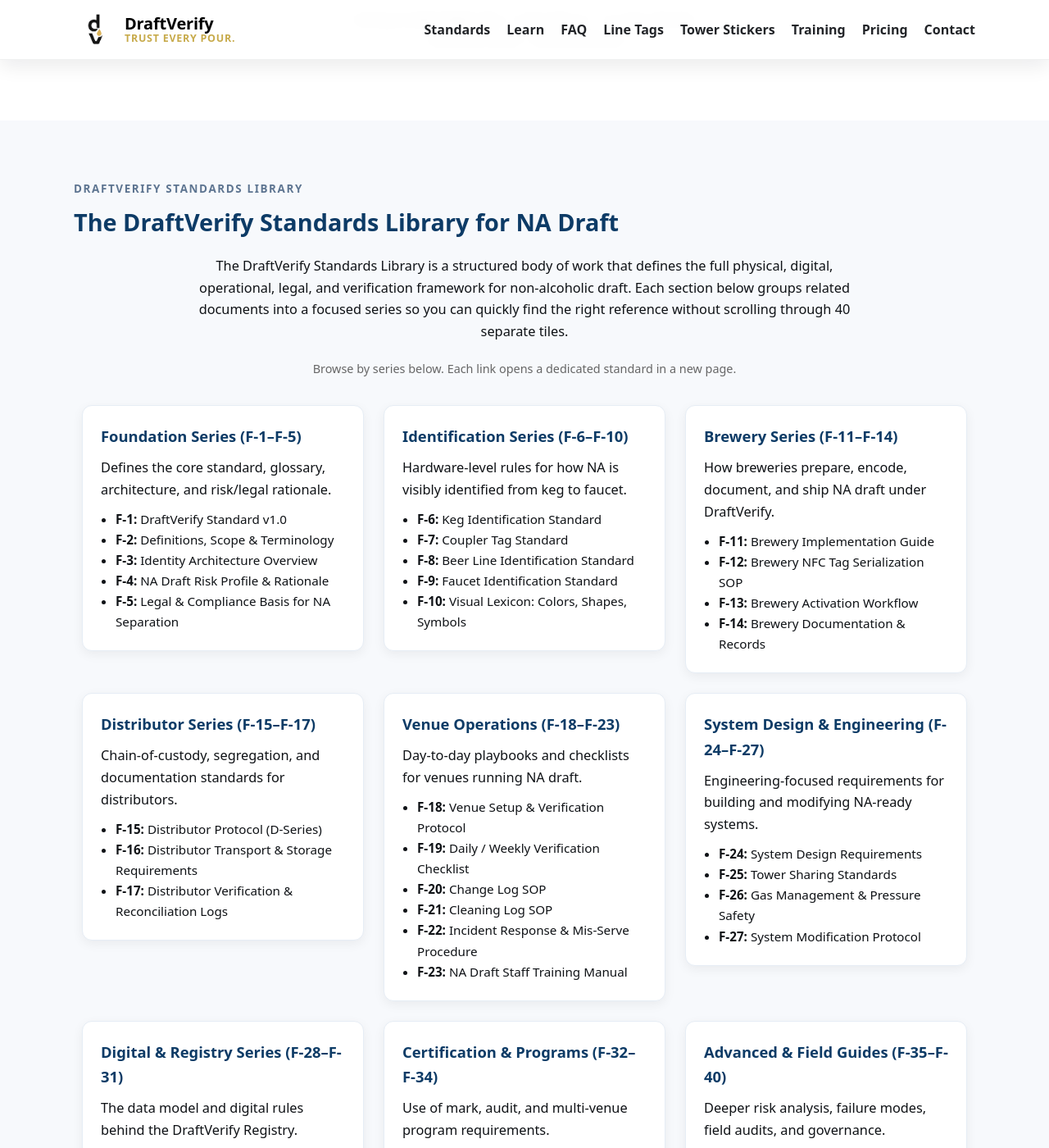
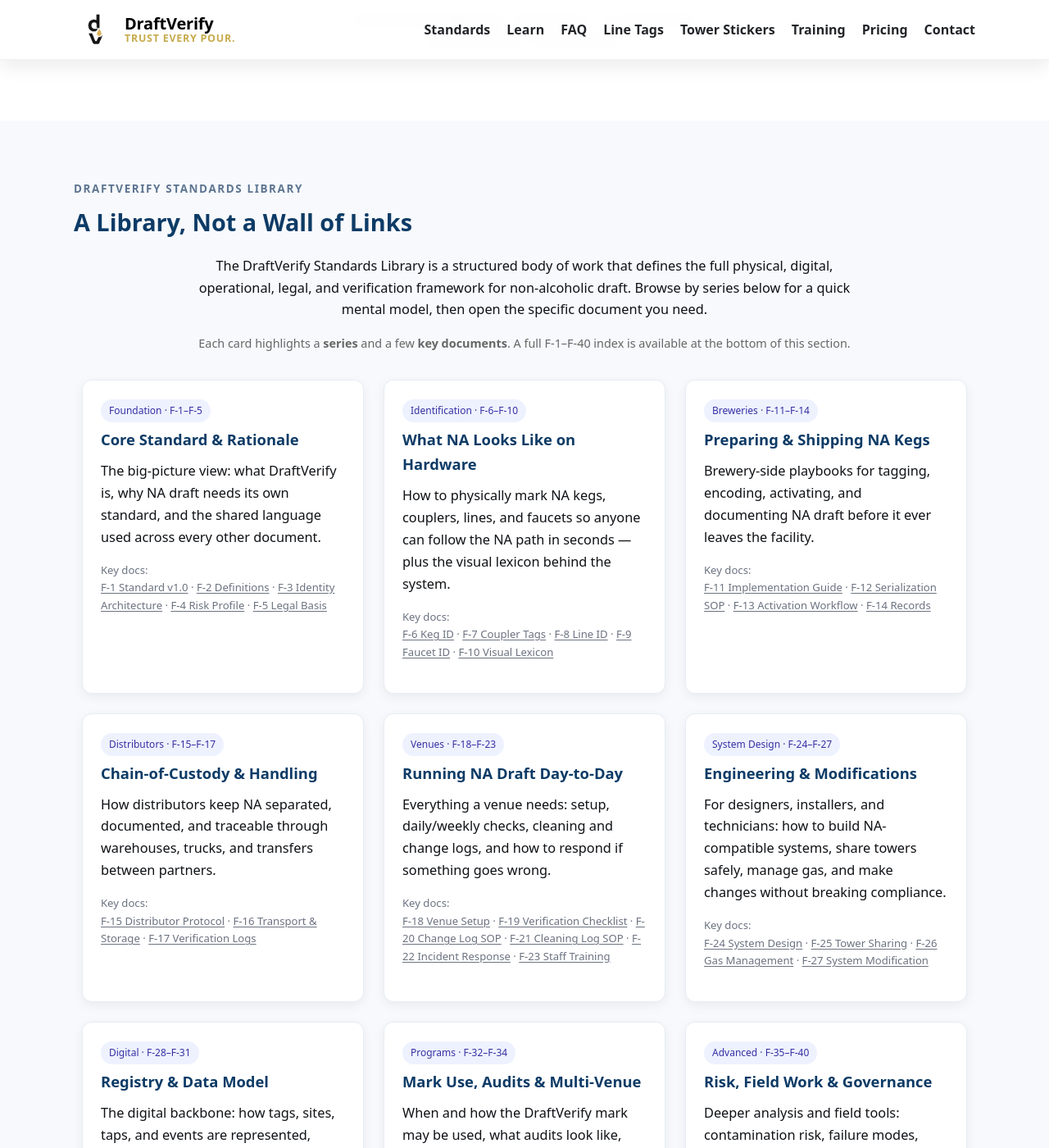
Before and after one commit to draftverify/draftverify.com, a Jekyll site: the page built from standards/index.md, in a window 1280 px wide and 1400 px high, scrolled down 834 px. Shown: the whole window at 82% size. Built offline with Jekyll 4.4.1, drawn with Linux system fonts in a browser that asks for light colours; some of the changed text lies outside the part shown.

Commit message:
Update index.md

```diff
--- a/standards/index.md
+++ b/standards/index.md
@@ -3,6 +3,53 @@ layout: default
 title: "DraftVerify Standard v1.0 — Non-Alcoholic Draft Systems"
 description: "The official DraftVerify Standard v1.0 — a combined physical and digital framework for identifying, separating, and verifying non-alcoholic draft systems from keg to faucet."
 ---
+
+<style>
+  /* Local tweaks just for this page */
+  .series-card .chip{
+    display:inline-block;
+    padding:4px 10px;
+    border-radius:999px;
+    background:#eef2ff;
+    color:#3730a3;
+    font-size:0.75rem;
+    font-weight:500;
+    margin-bottom:6px;
+  }
+  .series-card p.small-links{
+    font-size:0.82rem;
+    color:#6b7280;
+    margin-top:10px;
+  }
+  .series-card p.small-links a{
+    text-decoration:underline;
+    text-underline-offset:2px;
+  }
+  .doc-index{
+    max-width:900px;
+    margin:32px auto 0;
+    text-align:left;
+  }
+  .doc-index summary{
+    cursor:pointer;
+    font-weight:600;
+    font-size:0.95rem;
+  }
+  .doc-index-list{
+    padding-left:18px;
+    margin-top:12px;
+    columns:2;
+    column-gap:32px;
+  }
+  .doc-index-list li{
+    font-size:0.9rem;
+    margin-bottom:4px;
+    break-inside:avoid;
+  }
+  @media (max-width:768px){
+    .doc-index-list{columns:1;}
+  }
+</style>
 
 <!-- HERO -->
 <section class="hero hero-simple">
@@ -46,134 +93,230 @@ description: "The official DraftVerify Standard v1.0 — a combined physical and
 <section class="section" id="standards-library" style="background:#f7f9fc;">
   <div class="container">
     <div class="kicker center">DraftVerify Standards Library</div>
-    <h2 class="h2 center">The DraftVerify Standards Library for NA Draft</h2>
+    <h2 class="h2 center">A Library, Not a Wall of Links</h2>
 
-    <p style="max-width:820px;margin:0 auto 20px;text-align:center;">
+    <p style="max-width:820px;margin:0 auto 16px;text-align:center;">
       The DraftVerify Standards Library is a structured body of work that defines the full physical, digital,
       operational, legal, and verification framework for non-alcoholic draft.
-      Each section below groups related documents into a focused series so you can quickly find the right
-      reference without scrolling through 40 separate tiles.
+      Browse by series below for a quick mental model, then open the specific document you need.
     </p>
 
     <p style="max-width:820px;margin:0 auto 32px;text-align:center;font-size:0.9rem;color:#666;">
-      Browse by series below. Each link opens a dedicated standard in a new page.
+      Each card highlights a <strong>series</strong> and a few <strong>key documents</strong>.
+      A full F-1–F-40 index is available at the bottom of this section.
     </p>
 
-    <div class="grid cols-3" style="max-width:1080px;margin:0 auto;gap:24px;align-items:flex-start;">
+    <!-- BROWSE BY SERIES -->
+    <div class="grid cols-3" style="max-width:1080px;margin:0 auto;gap:24px;align-items:stretch;">
 
       <!-- FOUNDATION SERIES -->
-      <div class="card">
-        <h3>Foundation Series (F-1–F-5)</h3>
-        <p style="margin-bottom:10px;">Defines the core standard, glossary, architecture, and risk/legal rationale.</p>
-        <ul style="padding-left:18px;margin:0;font-size:0.95rem;">
-          <li><strong>F-1:</strong> <a href="/docs/standard-v1/">DraftVerify Standard v1.0</a></li>
-          <li><strong>F-2:</strong> <a href="/docs/definitions/">Definitions, Scope &amp; Terminology</a></li>
-          <li><strong>F-3:</strong> <a href="/docs/identity-architecture/">Identity Architecture Overview</a></li>
-          <li><strong>F-4:</strong> <a href="/docs/risk-profile/">NA Draft Risk Profile &amp; Rationale</a></li>
-          <li><strong>F-5:</strong> <a href="/docs/legal-basis/">Legal &amp; Compliance Basis for NA Separation</a></li>
-        </ul>
+      <div class="card series-card">
+        <div class="chip">Foundation · F-1–F-5</div>
+        <h3>Core Standard & Rationale</h3>
+        <p>
+          The big-picture view: what DraftVerify is, why NA draft needs its own standard,
+          and the shared language used across every other document.
+        </p>
+        <p class="small-links">
+          Key docs:<br>
+          <a href="/docs/standard-v1/">F-1 Standard v1.0</a> ·
+          <a href="/docs/definitions/">F-2 Definitions</a> ·
+          <a href="/docs/identity-architecture/">F-3 Identity Architecture</a> ·
+          <a href="/docs/risk-profile/">F-4 Risk Profile</a> ·
+          <a href="/docs/legal-basis/">F-5 Legal Basis</a>
+        </p>
       </div>
 
       <!-- IDENTIFICATION SERIES -->
-      <div class="card">
-        <h3>Identification Series (F-6–F-10)</h3>
-        <p style="margin-bottom:10px;">Hardware-level rules for how NA is visibly identified from keg to faucet.</p>
-        <ul style="padding-left:18px;margin:0;font-size:0.95rem;">
-          <li><strong>F-6:</strong> <a href="/docs/keg-id/">Keg Identification Standard</a></li>
-          <li><strong>F-7:</strong> <a href="/docs/coupler-tags/">Coupler Tag Standard</a></li>
-          <li><strong>F-8:</strong> <a href="/docs/line-id/">Beer Line Identification Standard</a></li>
-          <li><strong>F-9:</strong> <a href="/docs/faucet-id/">Faucet Identification Standard</a></li>
-          <li><strong>F-10:</strong> <a href="/docs/visual-lexicon/">Visual Lexicon: Colors, Shapes, Symbols</a></li>
-        </ul>
+      <div class="card series-card">
+        <div class="chip">Identification · F-6–F-10</div>
+        <h3>What NA Looks Like on Hardware</h3>
+        <p>
+          How to physically mark NA kegs, couplers, lines, and faucets so anyone can follow the NA path
+          in seconds — plus the visual lexicon behind the system.
+        </p>
+        <p class="small-links">
+          Key docs:<br>
+          <a href="/docs/keg-id/">F-6 Keg ID</a> ·
+          <a href="/docs/coupler-tags/">F-7 Coupler Tags</a> ·
+          <a href="/docs/line-id/">F-8 Line ID</a> ·
+          <a href="/docs/faucet-id/">F-9 Faucet ID</a> ·
+          <a href="/docs/visual-lexicon/">F-10 Visual Lexicon</a>
+        </p>
       </div>
 
       <!-- BREWERY SERIES -->
-      <div class="card">
-        <h3>Brewery Series (F-11–F-14)</h3>
-        <p style="margin-bottom:10px;">How breweries prepare, encode, document, and ship NA draft under DraftVerify.</p>
-        <ul style="padding-left:18px;margin:0;font-size:0.95rem;">
-          <li><strong>F-11:</strong> <a href="/docs/brewery-implementation/">Brewery Implementation Guide</a></li>
-          <li><strong>F-12:</strong> <a href="/docs/brewery-serialization/">Brewery NFC Tag Serialization SOP</a></li>
-          <li><strong>F-13:</strong> <a href="/docs/brewery-activation/">Brewery Activation Workflow</a></li>
-          <li><strong>F-14:</strong> <a href="/docs/brewery-records/">Brewery Documentation &amp; Records</a></li>
-        </ul>
+      <div class="card series-card">
+        <div class="chip">Breweries · F-11–F-14</div>
+        <h3>Preparing & Shipping NA Kegs</h3>
+        <p>
+          Brewery-side playbooks for tagging, encoding, activating, and documenting NA draft before
+          it ever leaves the facility.
+        </p>
+        <p class="small-links">
+          Key docs:<br>
+          <a href="/docs/brewery-implementation/">F-11 Implementation Guide</a> ·
+          <a href="/docs/brewery-serialization/">F-12 Serialization SOP</a> ·
+          <a href="/docs/brewery-activation/">F-13 Activation Workflow</a> ·
+          <a href="/docs/brewery-records/">F-14 Records</a>
+        </p>
       </div>
 
       <!-- DISTRIBUTOR SERIES -->
-      <div class="card">
-        <h3>Distributor Series (F-15–F-17)</h3>
-        <p style="margin-bottom:10px;">Chain-of-custody, segregation, and documentation standards for distributors.</p>
-        <ul style="padding-left:18px;margin:0;font-size:0.95rem;">
-          <li><strong>F-15:</strong> <a href="/docs/distributor-protocol/">Distributor Protocol (D-Series)</a></li>
-          <li><strong>F-16:</strong> <a href="/docs/distributor-transport/">Distributor Transport &amp; Storage Requirements</a></li>
-          <li><strong>F-17:</strong> <a href="/docs/distributor-logs/">Distributor Verification &amp; Reconciliation Logs</a></li>
-        </ul>
+      <div class="card series-card">
+        <div class="chip">Distributors · F-15–F-17</div>
+        <h3>Chain-of-Custody & Handling</h3>
+        <p>
+          How distributors keep NA separated, documented, and traceable through warehouses, trucks,
+          and transfers between partners.
+        </p>
+        <p class="small-links">
+          Key docs:<br>
+          <a href="/docs/distributor-protocol/">F-15 Distributor Protocol</a> ·
+          <a href="/docs/distributor-transport/">F-16 Transport & Storage</a> ·
+          <a href="/docs/distributor-logs/">F-17 Verification Logs</a>
+        </p>
       </div>
 
       <!-- VENUE SERIES -->
-      <div class="card">
-        <h3>Venue Operations (F-18–F-23)</h3>
-        <p style="margin-bottom:10px;">Day-to-day playbooks and checklists for venues running NA draft.</p>
-        <ul style="padding-left:18px;margin:0;font-size:0.95rem;">
-          <li><strong>F-18:</strong> <a href="/docs/venue-setup/">Venue Setup &amp; Verification Protocol</a></li>
-          <li><strong>F-19:</strong> <a href="/docs/venue-checklist/">Daily / Weekly Verification Checklist</a></li>
-          <li><strong>F-20:</strong> <a href="/docs/change-log/">Change Log SOP</a></li>
-          <li><strong>F-21:</strong> <a href="/docs/cleaning-log/">Cleaning Log SOP</a></li>
-          <li><strong>F-22:</strong> <a href="/docs/incident-response/">Incident Response &amp; Mis-Serve Procedure</a></li>
-          <li><strong>F-23:</strong> <a href="/docs/staff-training/">NA Draft Staff Training Manual</a></li>
-        </ul>
+      <div class="card series-card">
+        <div class="chip">Venues · F-18–F-23</div>
+        <h3>Running NA Draft Day-to-Day</h3>
+        <p>
+          Everything a venue needs: setup, daily/weekly checks, cleaning and change logs,
+          and how to respond if something goes wrong.
+        </p>
+        <p class="small-links">
+          Key docs:<br>
+          <a href="/docs/venue-setup/">F-18 Venue Setup</a> ·
+          <a href="/docs/venue-checklist/">F-19 Verification Checklist</a> ·
+          <a href="/docs/change-log/">F-20 Change Log SOP</a> ·
+          <a href="/docs/cleaning-log/">F-21 Cleaning Log SOP</a> ·
+          <a href="/docs/incident-response/">F-22 Incident Response</a> ·
+          <a href="/docs/staff-training/">F-23 Staff Training</a>
+        </p>
       </div>
 
       <!-- SYSTEM DESIGN SERIES -->
-      <div class="card">
-        <h3>System Design &amp; Engineering (F-24–F-27)</h3>
-        <p style="margin-bottom:10px;">Engineering-focused requirements for building and modifying NA-ready systems.</p>
-        <ul style="padding-left:18px;margin:0;font-size:0.95rem;">
-          <li><strong>F-24:</strong> <a href="/docs/system-design/">System Design Requirements</a></li>
-          <li><strong>F-25:</strong> <a href="/docs/tower-sharing/">Tower Sharing Standards</a></li>
-          <li><strong>F-26:</strong> <a href="/docs/gas-management/">Gas Management &amp; Pressure Safety</a></li>
-          <li><strong>F-27:</strong> <a href="/docs/system-modification/">System Modification Protocol</a></li>
-        </ul>
+      <div class="card series-card">
+        <div class="chip">System Design · F-24–F-27</div>
+        <h3>Engineering & Modifications</h3>
+        <p>
+          For designers, installers, and technicians: how to build NA-compatible systems,
+          share towers safely, manage gas, and make changes without breaking compliance.
+        </p>
+        <p class="small-links">
+          Key docs:<br>
+          <a href="/docs/system-design/">F-24 System Design</a> ·
+          <a href="/docs/tower-sharing/">F-25 Tower Sharing</a> ·
+          <a href="/docs/gas-management/">F-26 Gas Management</a> ·
+          <a href="/docs/system-modification/">F-27 System Modification</a>
+        </p>
       </div>
 
       <!-- DIGITAL SERIES -->
-      <div class="card">
-        <h3>Digital &amp; Registry Series (F-28–F-31)</h3>
-        <p style="margin-bottom:10px;">The data model and digital rules behind the DraftVerify Registry.</p>
-        <ul style="padding-left:18px;margin:0;font-size:0.95rem;">
-          <li><strong>F-28:</strong> <a href="/docs/registry-spec/">DraftVerify Registry Specification</a></li>
-          <li><strong>F-29:</strong> <a href="/docs/tag-activation/">Tag Activation Rules</a></li>
-          <li><strong>F-30:</strong> <a href="/docs/verification-events/">Verification Event Specification</a></li>
-          <li><strong>F-31:</strong> <a href="/docs/audit-log/">Audit Log &amp; Traceability Framework</a></li>
-        </ul>
+      <div class="card series-card">
+        <div class="chip">Digital · F-28–F-31</div>
+        <h3>Registry & Data Model</h3>
+        <p>
+          The digital backbone: how tags, sites, taps, and events are represented, activated, and logged
+          inside the DraftVerify Registry.
+        </p>
+        <p class="small-links">
+          Key docs:<br>
+          <a href="/docs/registry-spec/">F-28 Registry Spec</a> ·
+          <a href="/docs/tag-activation/">F-29 Tag Activation</a> ·
+          <a href="/docs/verification-events/">F-30 Verification Events</a> ·
+          <a href="/docs/audit-log/">F-31 Audit Log Framework</a>
+        </p>
       </div>
 
       <!-- CERTIFICATION SERIES -->
-      <div class="card">
-        <h3>Certification &amp; Programs (F-32–F-34)</h3>
-        <p style="margin-bottom:10px;">Use of mark, audit, and multi-venue program requirements.</p>
-        <ul style="padding-left:18px;margin:0;font-size:0.95rem;">
-          <li><strong>F-32:</strong> <a href="/docs/certification-policy/">Use of Mark &amp; Certification Policy</a></li>
-          <li><strong>F-33:</strong> <a href="/docs/compliance-audit/">Compliance Audit Framework</a></li>
-          <li><strong>F-34:</strong> <a href="/docs/multi-venue/">Multi-Venue Program Requirements</a></li>
-        </ul>
+      <div class="card series-card">
+        <div class="chip">Programs · F-32–F-34</div>
+        <h3>Mark Use, Audits & Multi-Venue</h3>
+        <p>
+          When and how the DraftVerify mark may be used, what audits look like, and
+          how multi-venue programs are structured.
+        </p>
+        <p class="small-links">
+          Key docs:<br>
+          <a href="/docs/certification-policy/">F-32 Certification Policy</a> ·
+          <a href="/docs/compliance-audit/">F-33 Compliance Audit</a> ·
+          <a href="/docs/multi-venue/">F-34 Multi-Venue Requirements</a>
+        </p>
       </div>
 
       <!-- ADVANCED SERIES -->
-      <div class="card">
-        <h3>Advanced &amp; Field Guides (F-35–F-40)</h3>
-        <p style="margin-bottom:10px;">Deeper risk analysis, failure modes, field audits, and governance.</p>
-        <ul style="padding-left:18px;margin:0;font-size:0.95rem;">
-          <li><strong>F-35:</strong> <a href="/docs/contamination-report/">NA Draft Safety &amp; Contamination Report</a></li>
-          <li><strong>F-36:</strong> <a href="/docs/failure-modes/">NA Draft System Failure Modes Guide</a></li>
-          <li><strong>F-37:</strong> <a href="/docs/audit-handbook/">Field Audit Handbook</a></li>
-          <li><strong>F-38:</strong> <a href="/docs/education-handbook/">Distributor &amp; Venue Education Handbook</a></li>
-          <li><strong>F-39:</strong> <a href="/docs/product-switching/">Product Switching &amp; Line Reuse Protocol</a></li>
-          <li><strong>F-40:</strong> <a href="/docs/governance-policy/">Revision &amp; Governance Policy</a></li>
-        </ul>
+      <div class="card series-card">
+        <div class="chip">Advanced · F-35–F-40</div>
+        <h3>Risk, Field Work & Governance</h3>
+        <p>
+          Deeper analysis and field tools: contamination risk, failure modes, field audit guides,
+          education material, product switching, and how the standard evolves over time.
+        </p>
+        <p class="small-links">
+          Key docs:<br>
+          <a href="/docs/contamination-report/">F-35 Contamination Report</a> ·
+          <a href="/docs/failure-modes/">F-36 Failure Modes</a> ·
+          <a href="/docs/audit-handbook/">F-37 Audit Handbook</a> ·
+          <a href="/docs/education-handbook/">F-38 Education Handbook</a> ·
+          <a href="/docs/product-switching/">F-39 Product Switching</a> ·
+          <a href="/docs/governance-policy/">F-40 Governance Policy</a>
+        </p>
       </div>
 
     </div>
+
+    <!-- FULL INDEX -->
+    <div class="doc-index">
+      <details>
+        <summary>View full F-1–F-40 document index</summary>
+        <ol class="doc-index-list">
+          <li><a href="/docs/standard-v1/">F-1 — DraftVerify Standard v1.0</a></li>
+          <li><a href="/docs/definitions/">F-2 — Definitions, Scope &amp; Terminology</a></li>
+          <li><a href="/docs/identity-architecture/">F-3 — Identity Architecture Overview</a></li>
+          <li><a href="/docs/risk-profile/">F-4 — NA Draft Risk Profile &amp; Rationale</a></li>
+          <li><a href="/docs/legal-basis/">F-5 — Legal &amp; Compliance Basis for NA Separation</a></li>
+          <li><a href="/docs/keg-id/">F-6 — Keg Identification Standard</a></li>
+          <li><a href="/docs/coupler-tags/">F-7 — Coupler Tag Standard</a></li>
+          <li><a href="/docs/line-id/">F-8 — Beer Line Identification Standard</a></li>
+          <li><a href="/docs/faucet-id/">F-9 — Faucet Identification Standard</a></li>
+          <li><a href="/docs/visual-lexicon/">F-10 — Visual Lexicon: Colors, Shapes, Symbols</a></li>
+          <li><a href="/docs/brewery-implementation/">F-11 — Brewery Implementation Guide</a></li>
+          <li><a href="/docs/brewery-serialization/">F-12 — Brewery NFC Tag Serialization SOP</a></li>
+          <li><a href="/docs/brewery-activation/">F-13 — Brewery Activation Workflow</a></li>
+          <li><a href="/docs/brewery-records/">F-14 — Brewery Documentation &amp; Records</a></li>
+          <li><a href="/docs/distributor-protocol/">F-15 — Distributor Protocol (D-Series)</a></li>
+          <li><a href="/docs/distributor-transport/">F-16 — Distributor Transport &amp; Storage Requirements</a></li>
+          <li><a href="/docs/distributor-logs/">F-17 — Distributor Verification &amp; Reconciliation Logs</a></li>
+          <li><a href="/docs/venue-setup/">F-18 — Venue Setup &amp; Verification Protocol</a></li>
+          <li><a href="/docs/venue-checklist/">F-19 — Daily / Weekly Verification Checklist</a></li>
+          <li><a href="/docs/change-log/">F-20 — Change Log SOP</a></li>
+          <li><a href="/docs/cleaning-log/">F-21 — Cleaning Log SOP</a></li>
+          <li><a href="/docs/incident-response/">F-22 — Incident Response &amp; Mis-Serve Procedure</a></li>
+          <li><a href="/docs/staff-training/">F-23 — NA Draft Staff Training Manual</a></li>
+          <li><a href="/docs/system-design/">F-24 — System Design Requirements</a></li>
+          <li><a href="/docs/tower-sharing/">F-25 — Tower Sharing Standards</a></li>
+          <li><a href="/docs/gas-management/">F-26 — Gas Management &amp; Pressure Safety</a></li>
+          <li><a href="/docs/system-modification/">F-27 — System Modification Protocol</a></li>
+          <li><a href="/docs/registry-spec/">F-28 — DraftVerify Registry Specification</a></li>
+          <li><a href="/docs/tag-activation/">F-29 — Tag Activation Rules</a></li>
+          <li><a href="/docs/verification-events/">F-30 — Verification Event Specification</a></li>
+          <li><a href="/docs/audit-log/">F-31 — Audit Log &amp; Traceability Framework</a></li>
+          <li><a href="/docs/certification-policy/">F-32 — Use of Mark &amp; Certification Policy</a></li>
+          <li><a href="/docs/compliance-audit/">F-33 — Compliance Audit Framework</a></li>
+          <li><a href="/docs/multi-venue/">F-34 — Multi-Venue Program Requirements</a></li>
+          <li><a href="/docs/contamination-report/">F-35 — NA Draft Safety &amp; Contamination Report</a></li>
+          <li><a href="/docs/failure-modes/">F-36 — NA Draft System Failure Modes Guide</a></li>
+          <li><a href="/docs/audit-handbook/">F-37 — Field Audit Handbook</a></li>
+          <li><a href="/docs/education-handbook/">F-38 — Distributor &amp; Venue Education Handbook</a></li>
+          <li><a href="/docs/product-switching/">F-39 — Product Switching &amp; Line Reuse Protocol</a></li>
+          <li><a href="/docs/governance-policy/">F-40 — Revision &amp; Governance Policy</a></li>
+        </ol>
+      </details>
+    </div>
+
   </div>
 </section>
 
```
